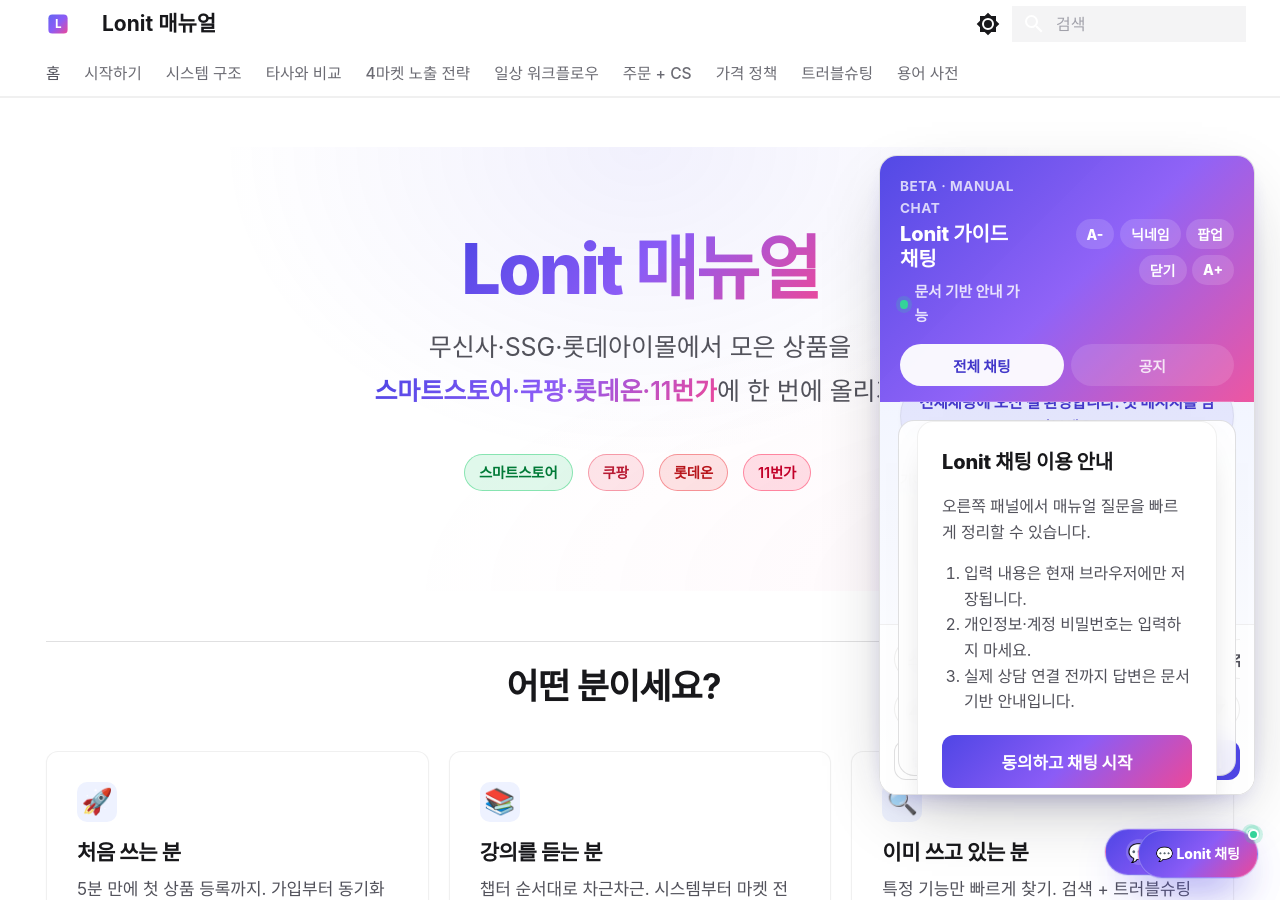
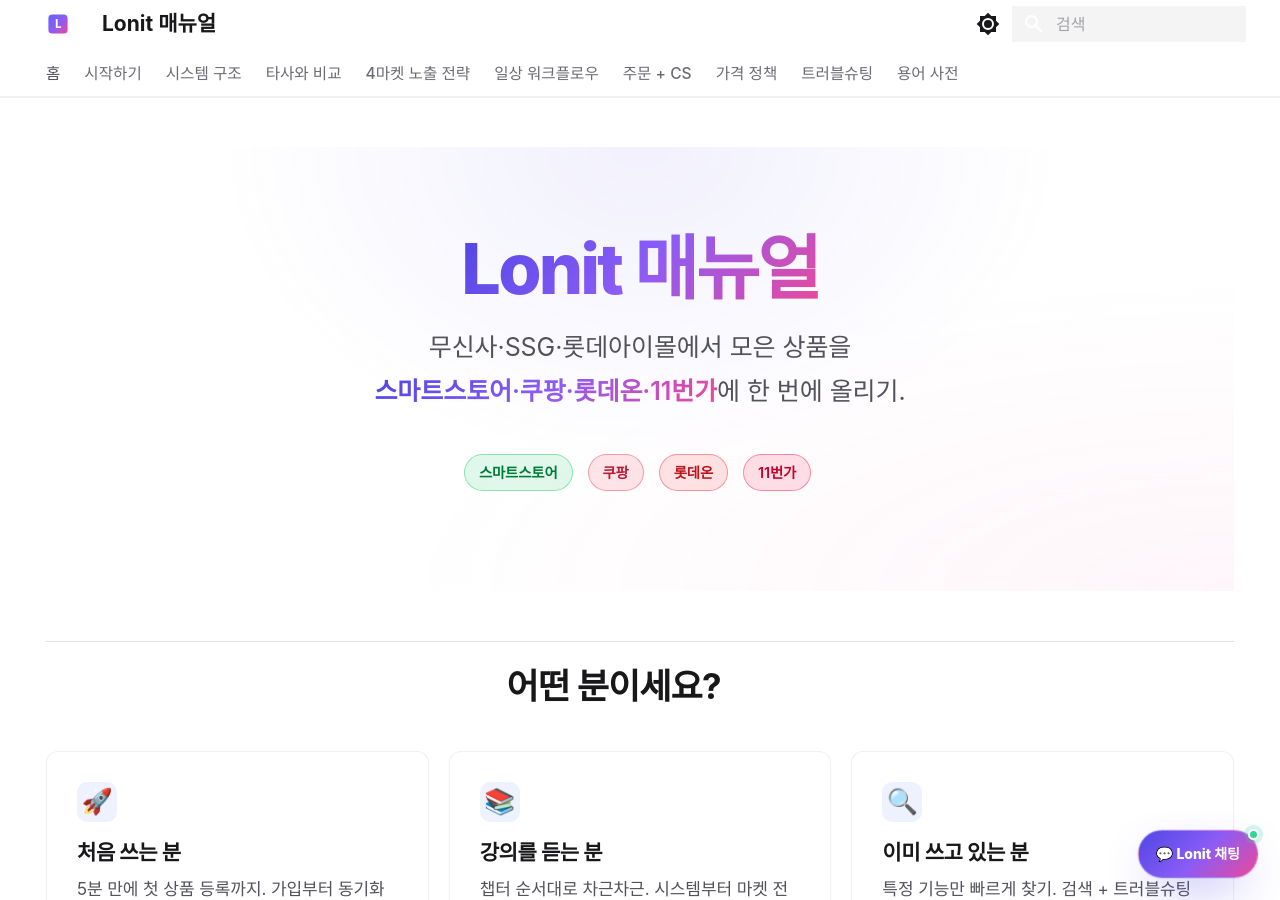
Before and after one commit to cksdud5785-design/lonit-manual, an MkDocs documentation site: the page built from docs/index.md, in a window 1280 px wide and 900 px high. Built offline with MkDocs 1.6.1 and Material for MkDocs 9.7.7, drawn with Linux system fonts in a browser that asks for light colours; some web fonts are replaced.

Commit message:
Remove manual-site chat widget assets from MkDocs config

```diff
--- a/mkdocs.yml
+++ b/mkdocs.yml
@@ -167,11 +167,5 @@
 
 extra_css:
   - stylesheets/extra.css
-  - stylesheets/chat-widget.css
-  - stylesheets/chat-widget-visibility.css
-
-extra_javascript:
-  - javascripts/chat-widget.js
-  - javascripts/chat-widget-visibility.js
 
 copyright: Copyright &copy; 2026 Lonit · 셀러를 위한 자동화
```
